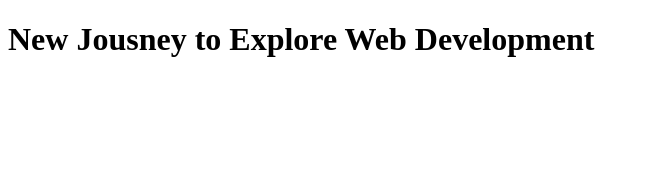
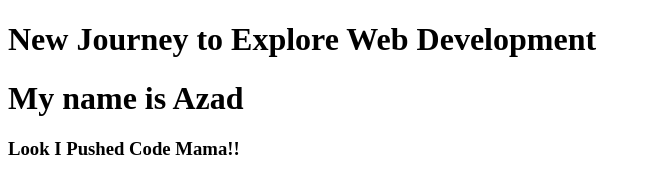
Before and after one commit to arazad72/azad-first-website, a plain HTML site: page index.html in a window 1280 px wide. Shown: the whole page, without its empty margins (0-651 px from the left). Drawn offline with Linux system fonts and the light colour scheme.

Commit message:
2nd commit

```diff
--- a/index.html
+++ b/index.html
@@ -7,7 +7,9 @@
     <title>New Journey to Explore</title>
 </head>
 <body>
-    <h1>New Jousney to Explore Web Development
+    <h1>New Journey to Explore Web Development
     </h1>
+    <h1> My name is Azad</h1>
+    <h3>Look I Pushed Code Mama!!</h3>
 </body>
 </html>
```
